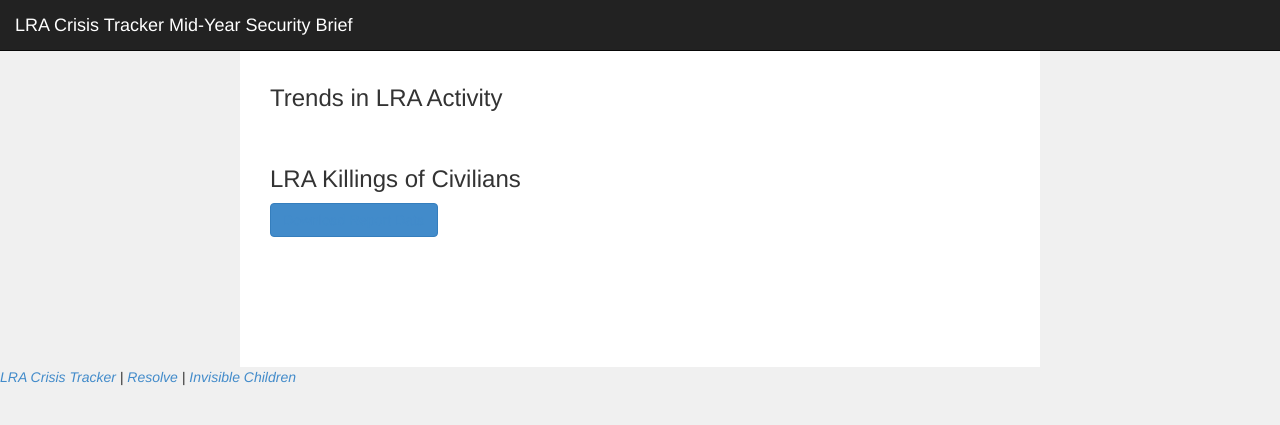
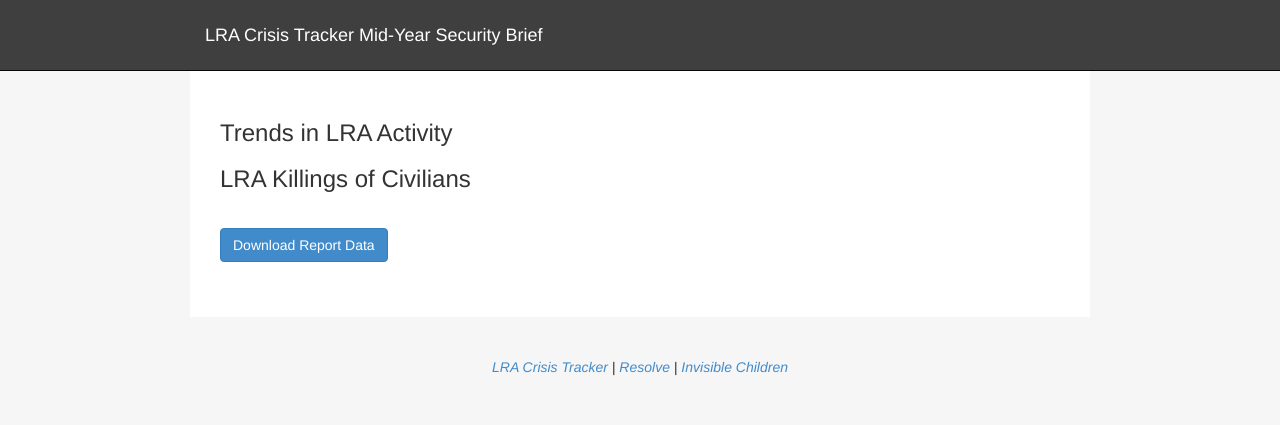
Before and after one commit to theresolve/reports, a Jekyll site: the page built from my13/attack-trends/index.html, in a window 1280 px wide. Shown: the top 425 px of the page. Built offline with Jekyll 4.4.1, drawn with Linux system fonts in a browser that asks for light colours; Markdown is read by kramdown in place of the engine named in the settings; comment, search, counter and statistics services are not loaded.

Commit message:
work in progress

```diff
--- a/css/main.css
+++ b/css/main.css
@@ -7,14 +7,15 @@ html {
 }
 
 body {
-  background-color: rgb(240, 240, 240);
+  background-color: rgb(246, 246, 246);
   margin: 0px;
+  padding-top: 70px;
 }
 
 .page {
   margin: 0px auto;
-  padding-bottom: 100px;
-  width: 800px;
+  padding-bottom: 25px;
+  width: 900px;
   background-color: white;
 }
 
@@ -22,25 +23,30 @@ body {
   padding: 30px;
 }
 
-.header {
-  background-color: #2A2929;
-  width: 100%;
-  height: 70px;
-  margin-bottom: 40px;
+.navbar-inverse .navbar-brand {
+  color: white;
 }
 
-.header-container {
-  width: 840px;
-  margin: 0px auto 0px;
-  padding: 30px 0px 0px;
+.navbar-inverse {
+  background-color: #3F3F3F;
 }
 
-.section-title {
-  padding-top: 35px;
+.navbar-header {
+  margin: 0px auto;
+  width: 900px;
+  float: none;
+  padding: none;
+  height: 70px;
+  padding-top: 10px;
 }
 
-#chart_div {
-  margin-left: -30px;
+.btn {
+  margin-top: 25px;
+}
+
+.btn a {
+  color: white;
+  text-decoration: none;
 }
 
 .leaflet-control-attribution {
@@ -50,3 +56,8 @@ body {
 .cartodb-logo {
   display: none;
 }
+
+.footer {
+  text-align: center;
+  padding: 40px;
+}
```
